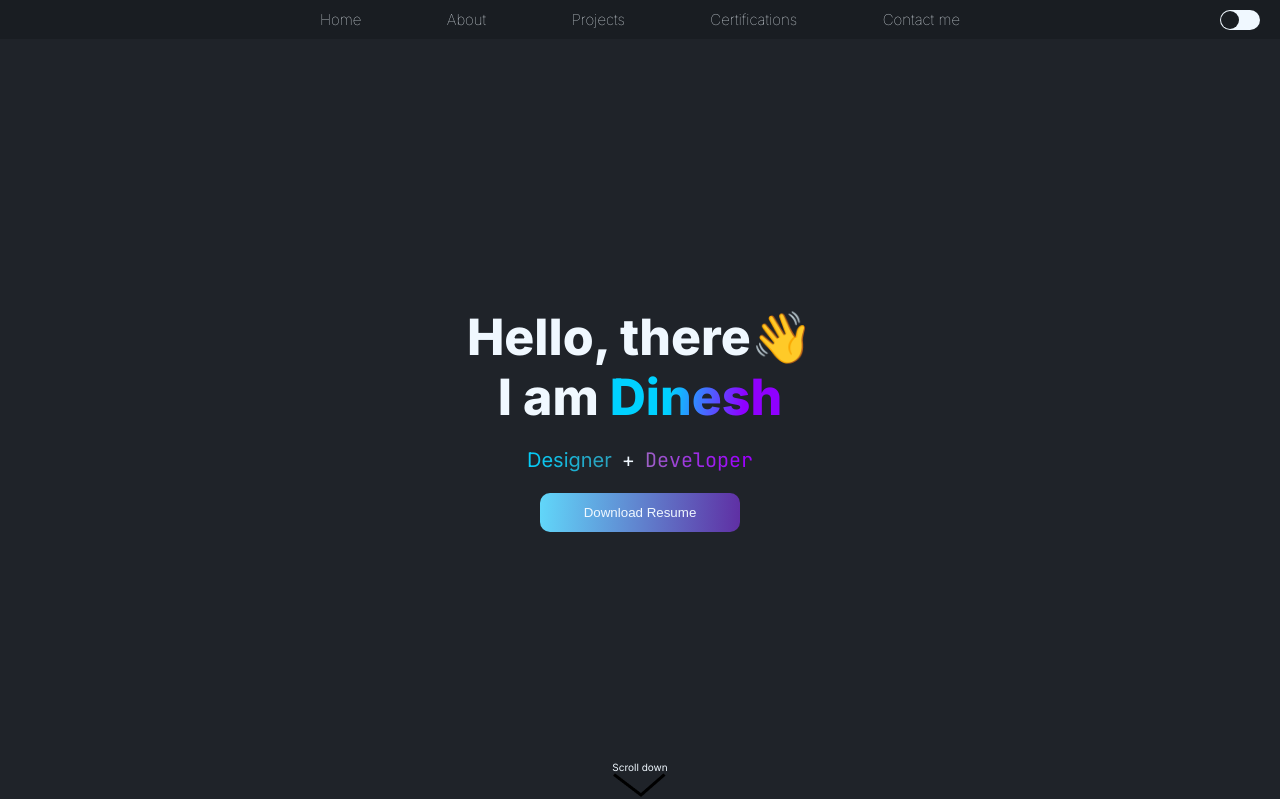
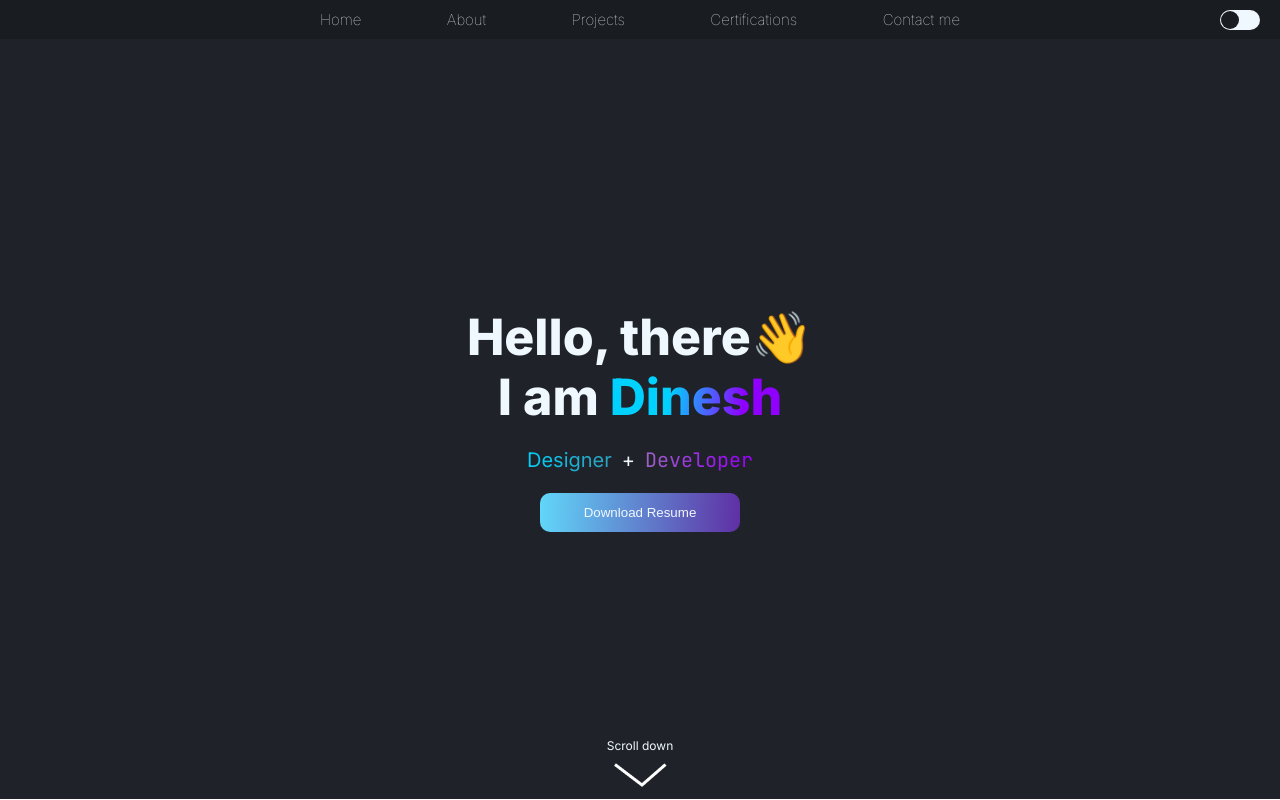
Before and after one commit to dineshveguru/portfolio_remastered, a React (Create React App) app: page / in a window 1280 px wide. Built offline with nearby package versions, Linux system fonts and the light colour scheme.

Commit message:
made some changes

```diff
--- a/src/components/Hero.js
+++ b/src/components/Hero.js
@@ -14,7 +14,10 @@ function Hero() {
       </div>
       <div className="scroll-banner">
         <p>Scroll down</p>
-        <img src={require(`../asset/scroll_dark.png`)} />
+        <img
+          src={require(`../asset/scroll_light.png`)}
+          className="scroll-down--image"
+        />
       </div>
     </div>
   );
--- a/src/components/components.css
+++ b/src/components/components.css
@@ -111,10 +111,6 @@ body{
 
 }
 
-.scroll-banner{
-    position: absolute;
-    bottom: 0rem;
-}
 
 .hero--dark{
     background-color: #1F2329;
@@ -155,6 +151,20 @@ body{
     color: #F0F8FF;
     border: 0;
     cursor: pointer;
+}
+
+.scroll-banner{
+    position: absolute;
+    bottom: 0rem;
+}
+
+.scroll-banner p{
+    font-size: 1.2rem;
+    margin-bottom: 1rem;
+}
+
+.scroll-down--image{
+    margin-bottom: 1rem;
 }
 
 @media screen and (max-width: 800px) {
```
